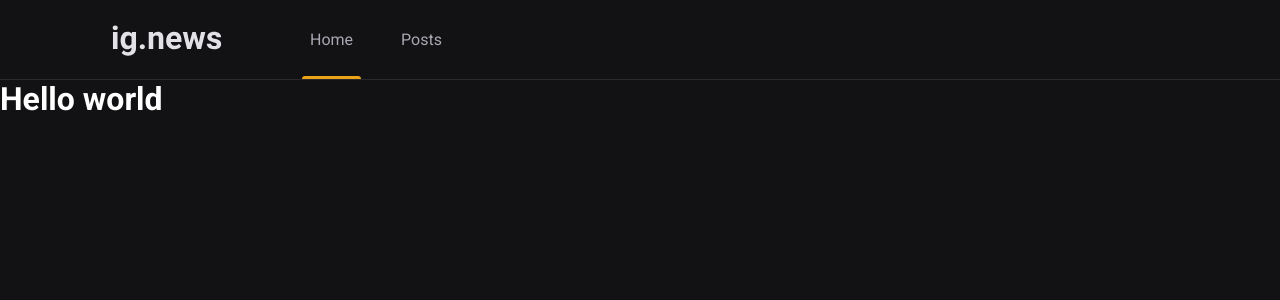
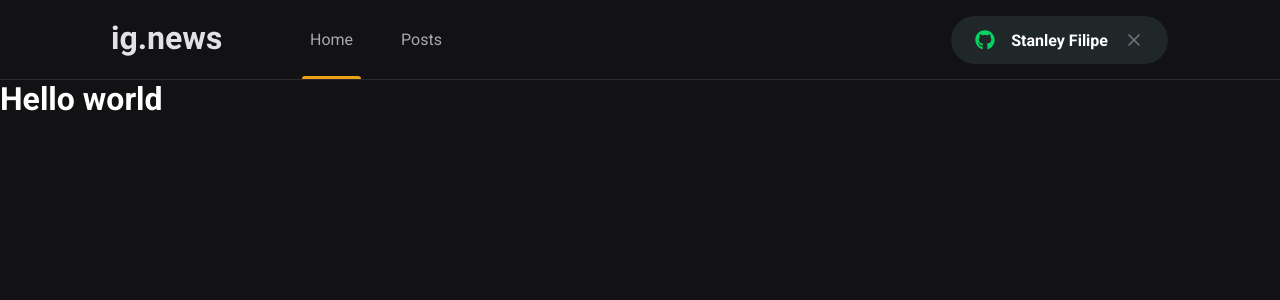
Before and after one commit to stanlino/ignews, a Next.js app: page / in a window 1280 px wide. Shown: the top 300 px of the page. Built offline with nearby package versions, Linux system fonts and the light colour scheme.

Commit message:
feat: create the SignInButton component

```diff
--- a/package.json
+++ b/package.json
@@ -12,6 +12,7 @@
     "next": "12.1.6",
     "react": "18.1.0",
     "react-dom": "18.1.0",
+    "react-icons": "^4.4.0",
     "sass": "^1.52.2"
   },
   "devDependencies": {
--- a/src/components/Header/index.tsx
+++ b/src/components/Header/index.tsx
@@ -1,3 +1,4 @@
+import { SignInButton } from '../SignInButton'
 import styles from './styles.module.scss'
 
 export function Header() {
@@ -5,10 +6,13 @@
     <header className={styles.headerContainer}>
       <div className={styles.headerContent}>
         <img src="/images/logo.svg" alt="ig.news" />
+
         <nav>
           <a className={styles.active}>Home</a>
           <a>Posts</a>
         </nav>
+
+        <SignInButton />
       </div>
     </header>
   )
--- a/src/components/Header/styles.module.scss
+++ b/src/components/Header/styles.module.scss
@@ -53,4 +53,8 @@
       }
     }
   }
+
+  button {
+    margin-left: auto;
+  }
 }
--- /dev/null
+++ b/src/components/SignInButton/index.tsx
@@ -0,0 +1,27 @@
+import styles from './styles.module.scss'
+import { FaGithub } from 'react-icons/fa'
+import { FiX } from 'react-icons/fi'
+
+export function SignInButton() {
+
+  const isUserLoggedIn = true
+
+  return isUserLoggedIn ? (
+    <button
+      className={styles.signInButton}
+      type="button"
+    >
+      <FaGithub color='#04D361' />
+      Stanley Filipe
+      <FiX color='#737380' className={styles.closeIcon} />
+    </button>
+  ) : (
+    <button
+      className={styles.signInButton}
+      type="button"
+    >
+      <FaGithub color='#EBA417' />
+      Sign in with Github
+    </button>
+  )
+}
--- /dev/null
+++ b/src/components/SignInButton/styles.module.scss
@@ -0,0 +1,34 @@
+.signInButton {
+  height: 3rem;
+  border-radius: 3rem;
+  background-color: var(--gray-850);
+  border: 0;
+  padding: 0 1.5rem;
+
+  display: flex;
+  align-items: center;
+  justify-content: center;
+
+  color: var(--white);
+  font-weight: bold;
+
+  svg {
+    width: 20px;
+    height: 20px;
+  }
+
+  svg.closeIcon {
+    margin-left: 1rem;
+  }
+
+  svg:first-child {
+    margin-right: 1rem;
+  }
+
+  transition: filter 0.2s;
+
+  &:hover {
+    filter: brightness(0.8)
+  }
+
+}
--- a/src/styles/global.scss
+++ b/src/styles/global.scss
@@ -10,6 +10,7 @@
   --gray-100: #E1E1E6;
   --gray-300: #A8A8B3;
   --gray-800: #29292E;
+  --gray-850: #1F2729;
   --gray-900: #121214;
 
   --cyan-500: #61BAFB;
```
Also changed, not shown: 1 other file (tests, documents, lock files or other folders).
